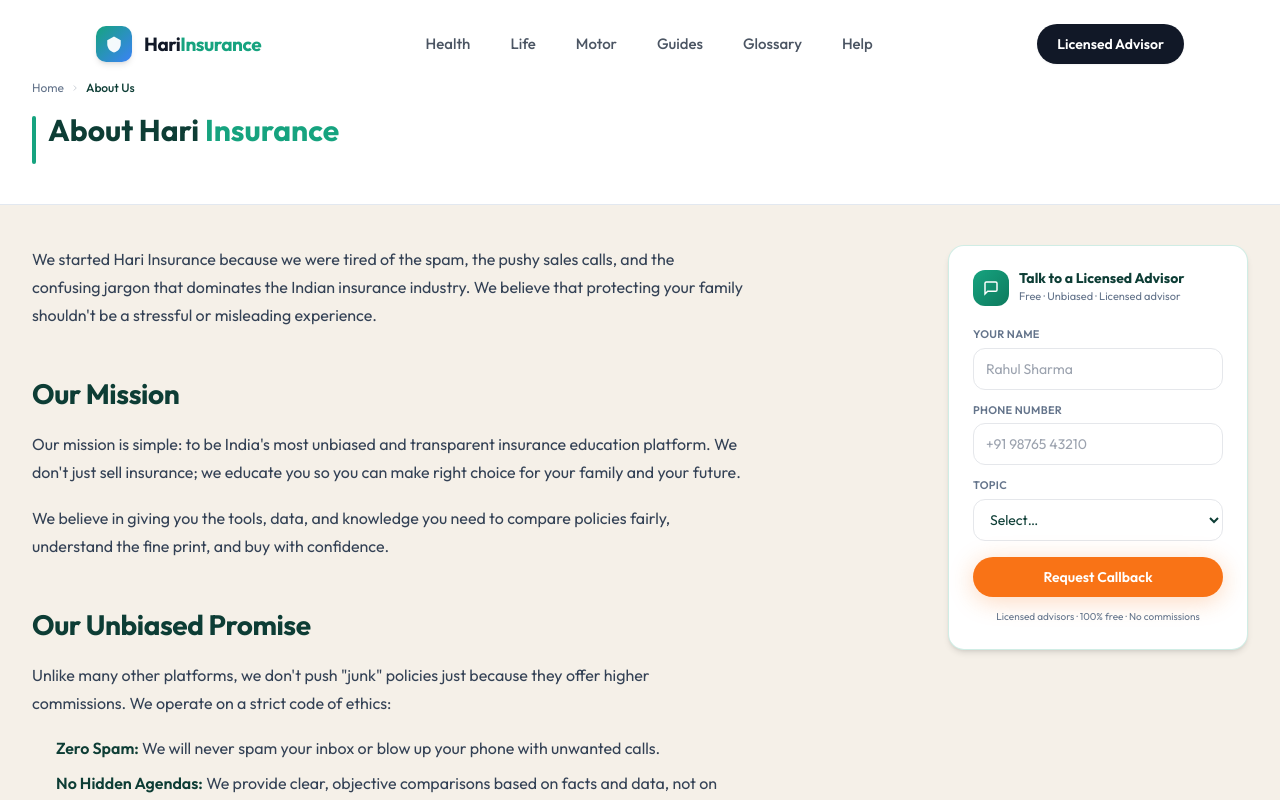
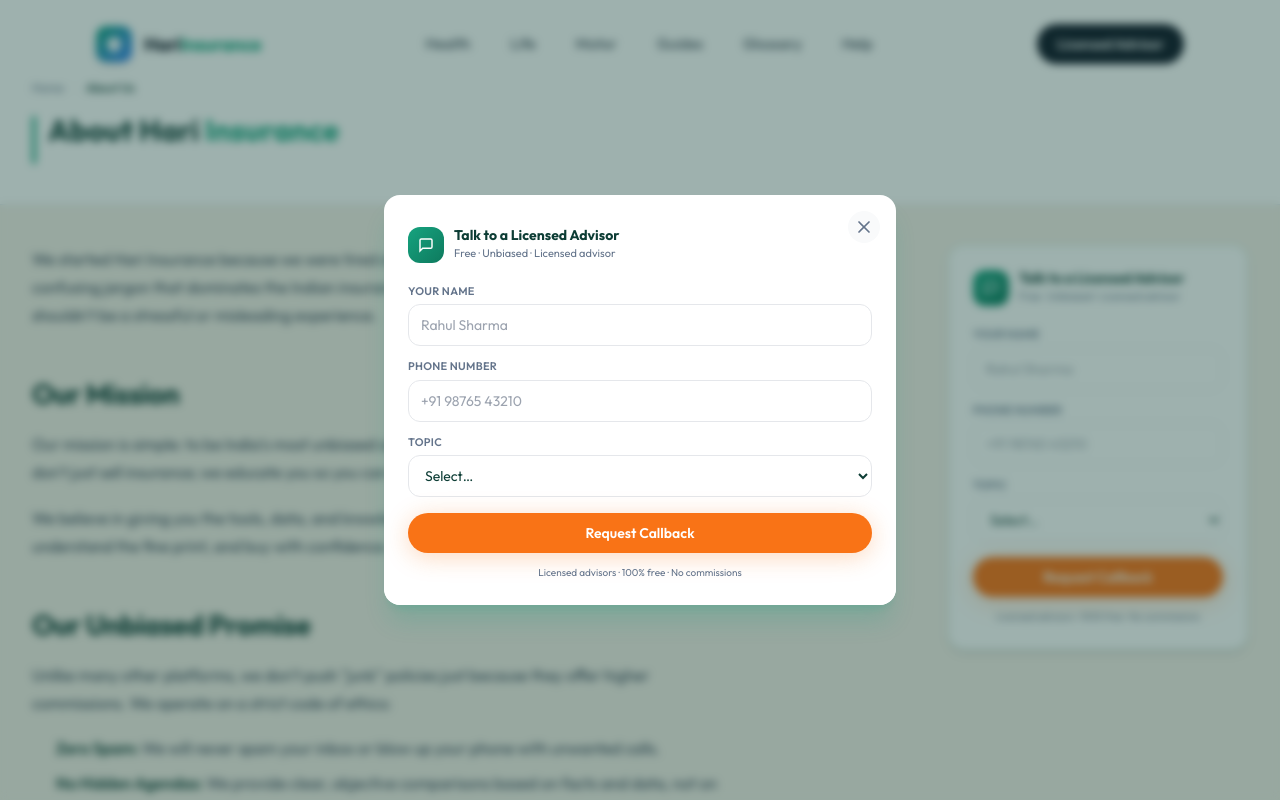
Before and after one commit to hrshdas/hari-insure, a Next.js app: page /about in a window 1280 px wide. Shown: the top 800 px of the page. Built offline with nearby package versions, Linux system fonts and the light colour scheme.

Commit message:
popup form update

```diff
--- a/src/app/layout.tsx
+++ b/src/app/layout.tsx
@@ -1,7 +1,7 @@
 import type { Metadata } from "next";
 import { Nunito, Inter } from "next/font/google";
 import "./globals.css";
-
+import PopupLeadForm from "@/components/PopupLeadForm";
 const nunito = Nunito({
   subsets: ["latin"],
   weight: ["800"],
@@ -66,7 +66,10 @@ export default function RootLayout({
       <head>
         <link rel="icon" href="/favicon.ico" />
       </head>
-      <body className={`antialiased ${nunito.variable} ${inter.variable}`}>{children}</body>
+      <body className={`antialiased ${nunito.variable} ${inter.variable}`}>
+        {children}
+        <PopupLeadForm />
+      </body>
     </html>
   );
 }
--- a/src/components/ArticleLayout.tsx
+++ b/src/components/ArticleLayout.tsx
@@ -1,8 +1,6 @@
 import Link from "next/link";
 import AdvisorCTA from "./AdvisorCTA";
 import LeadForm from "./LeadForm";
-import PopupLeadForm from "./PopupLeadForm";
-
 interface Breadcrumb {
   label: string;
   href: string;
@@ -138,8 +136,7 @@ export default function ArticleLayout({
         </div>
       </section>
 
-      {/* Delayed pop-up lead form */}
-      <PopupLeadForm />
+
     </div>
   );
 }
--- a/src/components/PopupLeadForm.tsx
+++ b/src/components/PopupLeadForm.tsx
@@ -13,7 +13,7 @@ export default function PopupLeadForm() {
     setIsOpen(false);
     const timer = setTimeout(() => {
       setIsOpen(true);
-    }, 8000);
+    }, 4000);
 
     return () => clearTimeout(timer);
   }, [pathname]);
```
